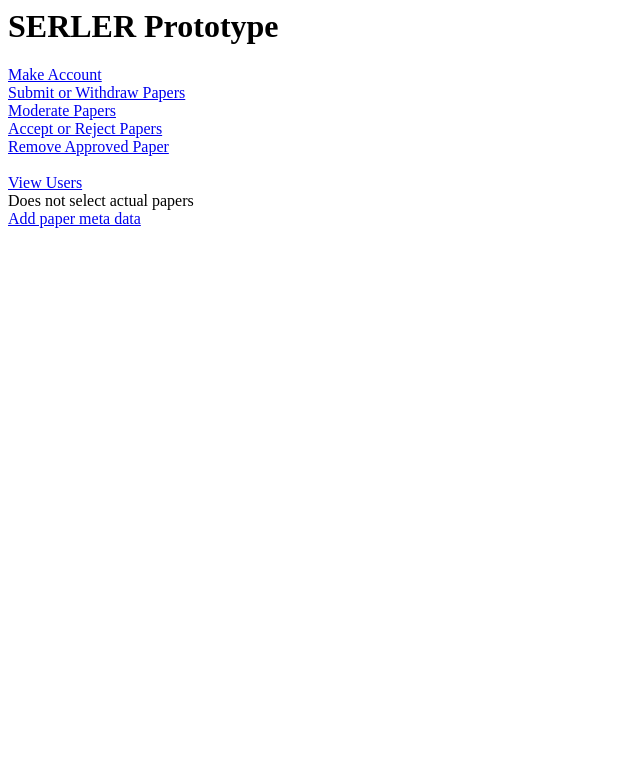
After one commit to Athlos/AUTSE2015TeamManukau, a PHP site: page /AUTSE2015TeamManukau/ in a window 1280 px wide. The commit adds this page. Shown: the top 783 px of the page, without its empty margins (0-640 px from the left). Run offline with PHP 8.4, Linux system fonts and the light colour scheme.

Commit message:
Demo code with index

```diff
--- /dev/null
+++ b/InstallDatabases.php
@@ -0,0 +1,91 @@
+<html>
+<head>
+	<meta http-equiv="content-type" content = "text/html; charset=utf-8"/>
+	<title>Add Paper</title>
+</head>
+<body>
+	<?php
+
+		//Now we connect to the database, using the default login of 127.0.0.1 (which is localhost), root (default user), '' (default password is blank), 'test' (directory with out databases)
+		//this will throw an exception if the connection fails, if that is the case, please check you have your database in the right folder
+
+		$conn = @mysqli_connect('127.0.0.1','root','', 'test')
+		or die('Failed to connect to server');
+
+		//create moderation list
+		$query = "CREATE TABLE IF NOT EXISTS `papers_awaiting_moderation` (
+  `Submission_Date` datetime NOT NULL,
+  `Submitted_By` varchar(255) NOT NULL DEFAULT '0',
+  `Paper_URL` varchar(255) NOT NULL DEFAULT '0',
+  PRIMARY KEY (`Submission_Date`)
+) ENGINE=InnoDB DEFAULT CHARSET=latin1;";
+
+		//This executes the string we have made, and returns if it was able to be executed
+		if ($conn->query($query) === FALSE)
+		echo "Moderation List failed to create";
+
+				$query = "CREATE TABLE IF NOT EXISTS `papers_awaiting_removal` (
+  `Submission_Date` datetime NOT NULL,
+  `Submitted_By` varchar(255) NOT NULL DEFAULT '0',
+  `Paper_URL` varchar(255) NOT NULL DEFAULT '0',
+  `Comment` varchar(255) NOT NULL DEFAULT '0',
+  PRIMARY KEY (`Submission_Date`)
+) ENGINE=InnoDB DEFAULT CHARSET=latin1 ROW_FORMAT=COMPACT;";
+
+		//This executes the string we have made, and returns if it was able to be executed
+		if ($conn->query($query) === FALSE)
+		echo "Removal List failed to create";
+
+		$query = "CREATE TABLE IF NOT EXISTS `paper_metadata` (
+  `Submission_Date` datetime(6) NOT NULL,
+  `methodology_name` varchar(50) NOT NULL,
+  `methodology_description` varchar(100) NOT NULL,
+  `method_name` varchar(50) NOT NULL,
+  `method_description` varchar(100) NOT NULL,
+  `biblography_ref` varchar(100) NOT NULL,
+  `research_level` varchar(100) NOT NULL,
+  `research_question` varchar(100) NOT NULL,
+  `research_method` varchar(100) NOT NULL,
+  `research_metrics` varchar(100) NOT NULL,
+  `research_participants` varchar(100) NOT NULL,
+  `evidence_context` varchar(100) NOT NULL,
+  `benefit_outcome` varchar(100) NOT NULL,
+  `result` varchar(100) NOT NULL,
+  `method_implementation_integrity` varchar(100) NOT NULL
+) ENGINE=InnoDB DEFAULT CHARSET=latin1;";
+
+//This executes the string we have made, and returns if it was able to be executed
+		if ($conn->query($query) === FALSE)
+		echo "Metadata table failed to create";
+
+		$query = "CREATE TABLE IF NOT EXISTS `approved_papers` (
+  `Submission_Date` datetime NOT NULL,
+  `Submitted_By` varchar(255) NOT NULL DEFAULT '0',
+  `Paper_URL` varchar(255) NOT NULL DEFAULT '0',
+  `Comment` varchar(255) NOT NULL DEFAULT '0',
+  PRIMARY KEY (`Submission_Date`)
+) ENGINE=InnoDB DEFAULT CHARSET=latin1 ROW_FORMAT=COMPACT;";
+
+		//This executes the string we have made, and returns if it was able to be executed
+		if ($conn->query($query) === FALSE)
+		echo "Approved Papers List failed to create";
+
+
+		$query = "CREATE TABLE IF NOT EXISTS `users_awaiting_moderation` (
+  `user_name` varchar(12) NOT NULL,
+  `email` varchar(50) NOT NULL,
+  `password` varchar(12) NOT NULL
+) ENGINE=InnoDB DEFAULT CHARSET=latin1;";
+
+		//This executes the string we have made, and returns if it was able to be executed
+		if ($conn->query($query) === FALSE)
+		echo "Users to moderate List failed to create";
+
+
+		//now we close the database
+		mysqli_close($conn);
+
+
+	?>
+</body>
+</html>
--- a/Paper Submission and Withdrawl/AddPaperForm.php
+++ b/Paper Submission and Withdrawl/AddPaperForm.php
@@ -16,5 +16,7 @@
 	<input type = "submit" value = "Submit">
 	</form>
 
+	<a href="Temp.php">Go Back</a><br>
+
 </body>
 </html>
--- a/Paper Submission and Withdrawl/RemovePaper.php
+++ b/Paper Submission and Withdrawl/RemovePaper.php
@@ -45,7 +45,7 @@
 		if($num_rows === 0) {
 			// row not found,	check main database
 
-			$query1 = "SELECT Paper_URL FROM paper
+			$query1 = "SELECT Paper_URL FROM approved_papers
 			WHERE Paper_URL = '$link';";
 
 			$result = mysqli_query($conn, $query)
@@ -79,5 +79,8 @@
 
 
 	?>
+
+	<br><a href="Temp.php">Go Back</a>
+
 </body>
 </html>
--- a/Paper Submission and Withdrawl/RemovePaperForm.php
+++ b/Paper Submission and Withdrawl/RemovePaperForm.php
@@ -19,5 +19,7 @@
 	<input type = "submit" value = "Submit">
 	</form>
 
+	<a href="Temp.php">Go Back</a><br>
+
 </body>
 </html>
--- a/Remove accepted papers and reject or accept proposed papers/RemoveApprovedProcess.php
+++ b/Remove accepted papers and reject or accept proposed papers/RemoveApprovedProcess.php
@@ -75,8 +75,8 @@
 ?>
 
 <!-- This returns to the home page-->
-	<form action="SEStatus.php" >
-		<input type="submit" value="Home Page" >
+	<form action="SERemoveApprovedPaper.php" >
+		<input type="submit" value="Return" >
 	</form>
 	</div>
 
--- a/Remove accepted papers and reject or accept proposed papers/SEAcceptPaper.php
+++ b/Remove accepted papers and reject or accept proposed papers/SEAcceptPaper.php
@@ -72,7 +72,7 @@
 
 <!-- This returns to the home page-->
 	<form action="SEStatus.php" >
-		<input type="submit" value="Home Page" >
+		<input type="submit" value="Go Back" >
 	</form>
 	</div>
 
--- a/Remove accepted papers and reject or accept proposed papers/SERejectPaper.php
+++ b/Remove accepted papers and reject or accept proposed papers/SERejectPaper.php
@@ -44,7 +44,7 @@
 
 
 	if ($conn->query($sql) === TRUE) {
-		echo "New record created successfully";
+		echo "New record created successfully<br>";
 	} else {
 		echo "This entry already exists. Please choose another Status Code";
 	}
@@ -70,7 +70,7 @@
 
 <!-- This returns to the home page-->
 	<form action="SEStatus.php" >
-		<input type="submit" value="Home Page" >
+		<input type="submit" value="Go Back" >
 	</form>
 	</div>
 
--- a/Remove accepted papers and reject or accept proposed papers/SERemoveApprovedPaper.php
+++ b/Remove accepted papers and reject or accept proposed papers/SERemoveApprovedPaper.php
@@ -56,11 +56,7 @@
 	$conn->close();
 ?>
 
-<!-- This returns to the home page-->
-	<form action="SEStatus.php" >
-		<input type="submit" value="Home Page" >
-	</form>
-	</div>
+<a href="http://localhost/AUTSE2015TeamManukau/">Go Back</a><br>
 
 </body>
 </div>
--- a/Remove accepted papers and reject or accept proposed papers/SEStatus.php
+++ b/Remove accepted papers and reject or accept proposed papers/SEStatus.php
@@ -55,9 +55,8 @@
 	}
 	$conn->close();
 ?>
-<form action = "SERemoveApprovedPaper.php" method = "POST" >
-	<input type = "submit" value = "remove Approved Papers TEMP LINK">
-	</form>
+<br>
+		<a href="http://localhost/AUTSE2015TeamManukau/">Go Back</a><br>
 </body>
 </div>
 </html>
--- a/Remove accepted papers and reject or accept proposed papers/SEStatusProcess.php
+++ b/Remove accepted papers and reject or accept proposed papers/SEStatusProcess.php
@@ -52,7 +52,7 @@
     }
 	} else {
 		//if theres no results theres no point continuing simply redirect back
-			header("Location: http://localhost/AUTSE2015TeamManukau/Remove%20accepted%20papers%20and%20reject%20or%20accept%20proposed%20papers/SEStatus.php?"); /* Redirect browser */
+			header("Location: SEStatus.php"); /* Redirect browser */
 			exit();
 	}
 	$conn->close();
--- a/Useraccountcreation/useraccountform.php
+++ b/Useraccountcreation/useraccountform.php
@@ -7,10 +7,10 @@
 		<h1>User account creation</h1>
 			<!-- changed from POST to GET method -->
 			<form action = "useraccountcreation.php" method = "GET">
-			User Name:<br>
+			User Name(between 6-12):<br>
 			<input type="text" name="test_user_name" value="username">
 			<br>
-			E-mail:<br>
+			E-mail(must include @):<br>
 			<input type="text" name="test_email" value="test@test.com">
 			<br>
 			Password(between 6-12):<br>
@@ -23,5 +23,6 @@
 			<br>
 			<input type="submit" value="Submit">
 		</form>
+		<a href="http://localhost/AUTSE2015TeamManukau/">Go Back</a><br>
 	</body>
 </html>
--- /dev/null
+++ b/index.php
@@ -0,0 +1,26 @@
+<html>
+<head>
+	<meta http-equiv="content-type" content="text/html; charset=utf-8" />
+	<title>Index </title>
+</head>
+<body>
+	<h1>SERLER Prototype</h1>
+	<?php
+	require_once ("InstallDatabases.php");
+	?>
+	<form>
+	<a href="Useraccountcreation/useraccountform.php">Make Account</a><br>
+	<a href="Paper Submission and Withdrawl/temp.php">Submit or Withdraw Papers</a><br>
+	<a href="moderate_papers/view_papers.php">Moderate Papers</a><br>
+	<a href="Remove accepted papers and reject or accept proposed papers/SEStatus.php">Accept or Reject Papers</a><br>
+	<a href="Remove accepted papers and reject or accept proposed papers/SERemoveApprovedPaper.php">Remove Approved Paper</a><br>
+	<br><a href="Usersawaitingapproval/usersawaitingapproval.php">View Users</a><br>
+	<label>Does not select actual papers</label>
+	<br><a href="Papermetadataform/papermetadataform.php">Add paper meta data</a><br>
+
+
+
+
+</form>
+</body>
+</html>
```
Also changed, not shown: Paper Submission and Withdrawl/AddPaper.php (+10 -5 lines), Paper Submission and Withdrawl/Temp.php (added, +17 -0 lines), Useraccountcreation/useraccountcreation.php (+5 -4 lines), moderate_papers/view_papers.php (+5 -4 lines), Usersawaitingapproval/usersawaitingapproval.php (renamed from Users awaiting approval/usersawaitingapproval.php).
